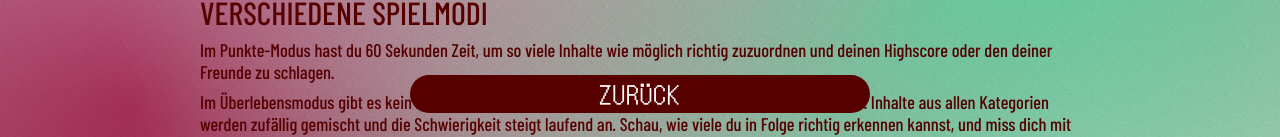
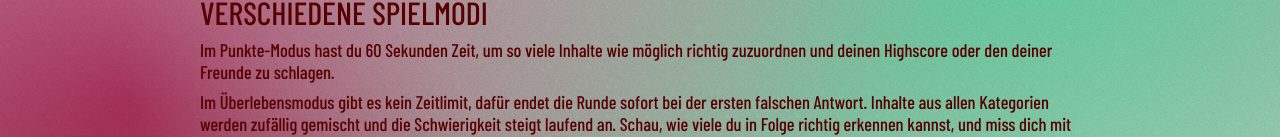
Before and after one commit to NadiaGiliberti/swaipe_app, a Nuxt app: page /hilfe in a window 1280 px wide. Shown: the part 655-792 px from the top of the page. Built offline with nearby package versions, Linux system fonts and the light colour scheme; no server answers; a web font is replaced by a local one.

Commit message:
ladebildschirm

```diff
--- a/app/assets/css/main.css
+++ b/app/assets/css/main.css
@@ -190,6 +190,7 @@ html.theme-darkmode body {
   align-items: center;
   width: 100%;
   margin-top: 2rem;
+  flex: 1 0 auto;
 }
 
 
@@ -410,21 +411,18 @@ span {
   margin: 0.5rem auto 0;
 }
 
+/* Kein position:fixed mehr - der Button ist ein normales Flow-Element.
+   margin-top:auto in Kombination mit container_main's flex:1 0 auto sorgt
+   dafür, dass er trotzdem am unteren Bildschirmrand "klebt", solange der
+   Content kurz ist (klassisches Sticky-Footer-Muster) - bei längerem Content
+   wird er ganz normal nach unten geschoben und erst durch Scrollen sichtbar,
+   statt wie vorher dauerhaft im Vordergrund zu schweben. */
 .container_back_button {
-  position: fixed;
-  bottom: calc(1rem + env(safe-area-inset-bottom));
-  left: 50%;
-  transform: translateX(-50%);
   display: flex;
   width: 55%;
-  z-index: 1000;
-}
-
-/* Der Zurück-Button ist fixed und liegt daher ausserhalb des normalen
-   Layoutflusses - ohne das hier würde Content am Seitenende darunter
-   wegscrollen können und vom Button verdeckt/blockiert werden. */
-.container_main:has(.container_back_button) {
-  padding-bottom: calc(7rem + env(safe-area-inset-bottom));
+  margin-top: auto;
+  padding-top: 4rem;
+  margin-bottom: calc(1rem + env(safe-area-inset-bottom));
 }
 
 
--- a/app/components/loadingScreen.vue
+++ b/app/components/loadingScreen.vue
@@ -85,6 +85,20 @@ onUnmounted(() => {
     opacity: 1;
 }
 
+/* Darkmode: derselbe 4-Farben-Verlauf wie in main.css für den body, hier
+   zusätzlich für den Ladebildschirm hinterlegt, da er seinen Hintergrund
+   komplett eigenständig definiert (erbt nicht von body). Greift automatisch,
+   sobald applyTheme() die "theme-darkmode"-Klasse am <html>-Element setzt. */
+html.theme-darkmode .loading_overlay {
+    background:
+        radial-gradient(circle at 60% 30%, var(--background-2) 0%, transparent 40%),
+        radial-gradient(circle at 55% 28%, var(--background-1) 0%, transparent 50%),
+        radial-gradient(circle at 65% 45%, var(--background-4) 0%, transparent 40%),
+        radial-gradient(circle at 5% 95%, var(--background-2) 0%, transparent 25%),
+        radial-gradient(circle at 15% 85%, var(--background-1) 0%, transparent 40%),
+        var(--background-3);
+}
+
 @media (min-width: 768px) {
     .loading_overlay {
         background-attachment: fixed;
```
